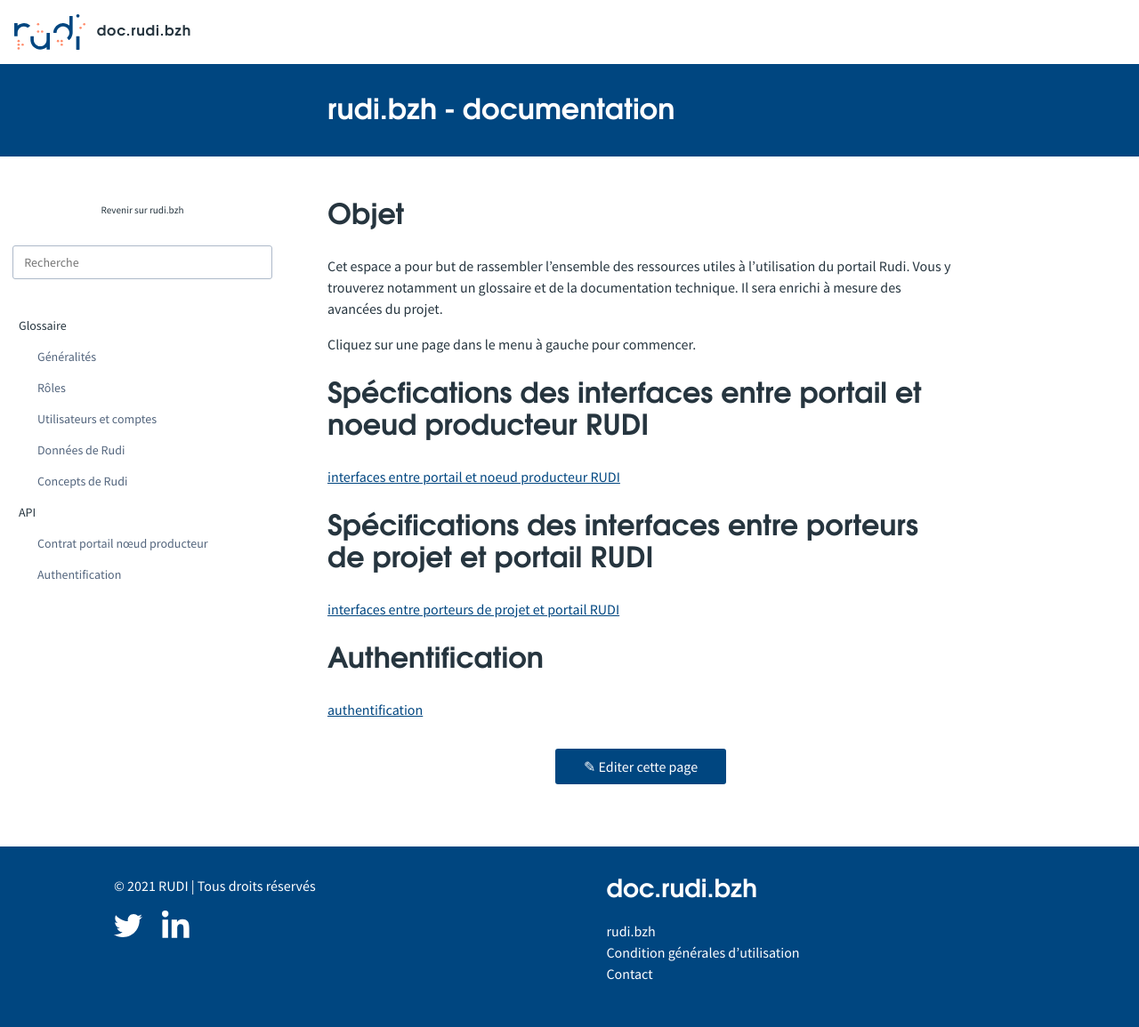
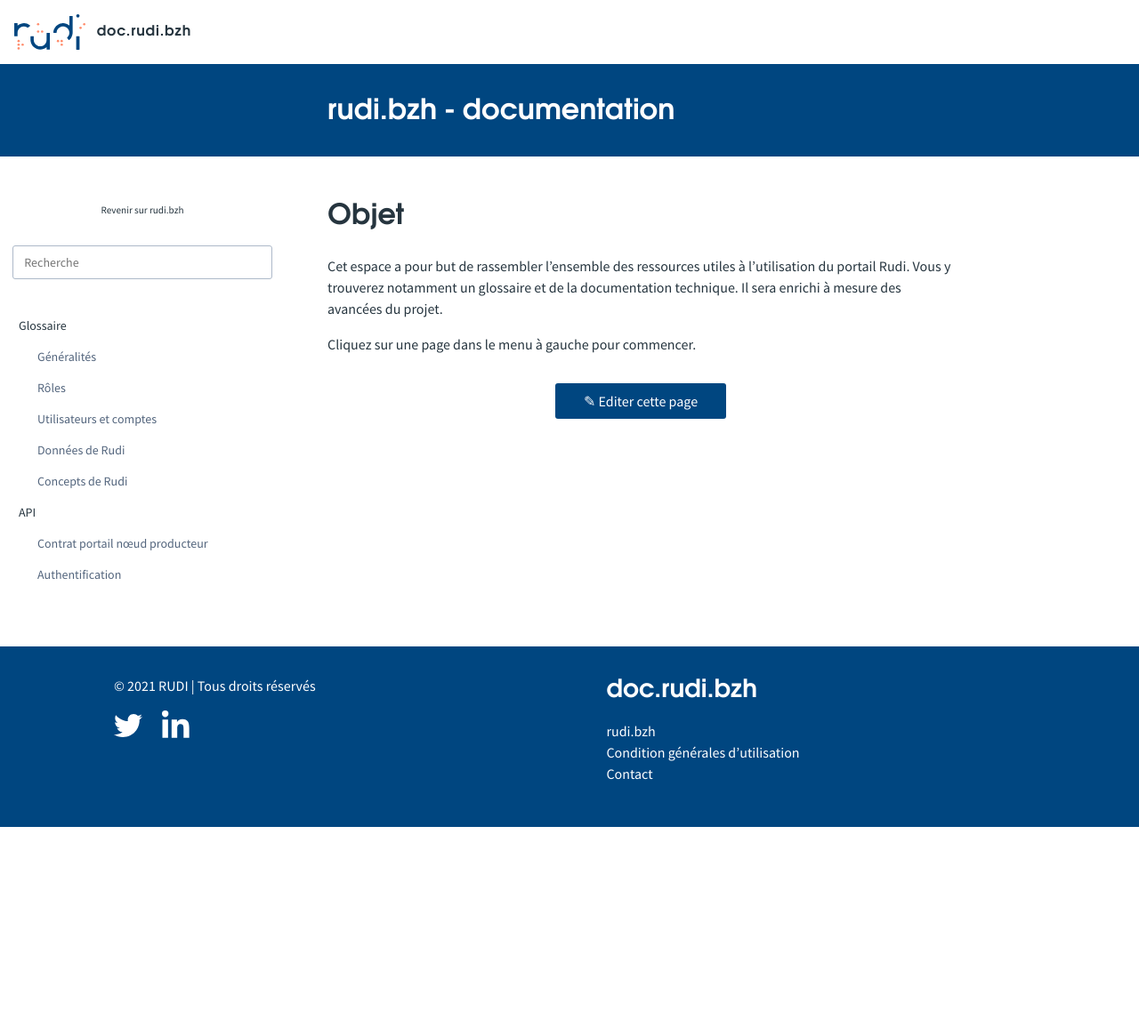
Before and after one commit to sigrennesmetropole/rudi_documentation, a Jekyll site: the page built from index.md, in a window 1280 px wide. Shown: the whole page at 89% size. Built offline with Jekyll 4.4.1, drawn with Linux system fonts in a browser that asks for light colours; after the commit the page ends 930 px from its top, so only the background shows below that.

Commit message:
Update index.md

```diff
--- a/index.md
+++ b/index.md
@@ -20,15 +20,3 @@
 Cet espace a pour but de rassembler l'ensemble des ressources utiles à l'utilisation du portail Rudi. Vous y trouverez notamment un glossaire et de la documentation technique. Il sera enrichi à mesure des avancées du projet.
 
 Cliquez sur une page dans le menu à gauche pour commencer.
-
-# Spécfications des interfaces entre portail et noeud producteur RUDI
-
-[interfaces entre portail et noeud producteur RUDI](api/contrat-portail-noeud-producteur)
-
-# Spécifications des interfaces entre porteurs de projet et portail RUDI
-
-[interfaces entre porteurs de projet et portail RUDI](api/contrat-portail-porteur)
-
-# Authentification
-
-[authentification](api/authentification)
```
